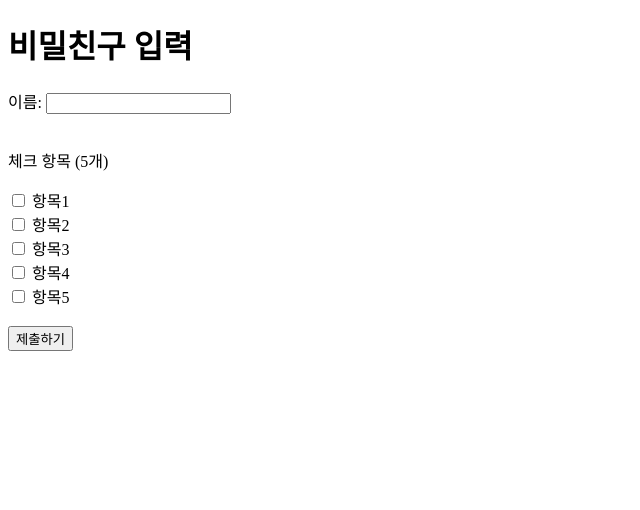
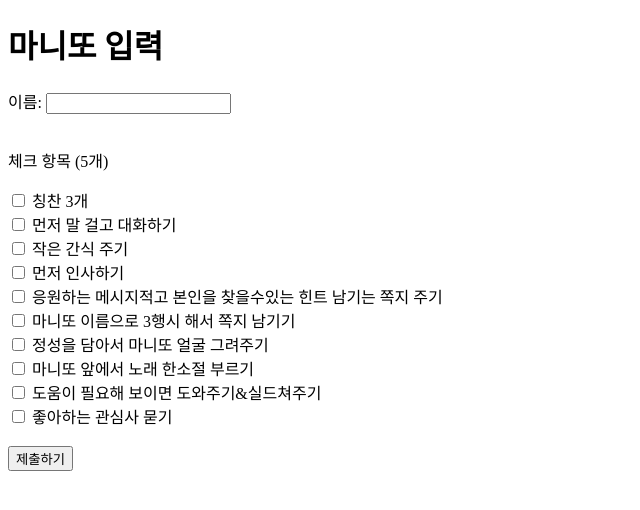
Before and after one commit to i89624356-web/secret-friend, a Flask app: page / in a window 1280 px wide. Shown: the top 510 px of the page, without its empty margins (0-640 px from the left). Run offline with Flask 3, Linux system fonts and the light colour scheme.

Commit message:
update files

```diff
--- a/templates/index.html
+++ b/templates/index.html
@@ -3,11 +3,11 @@
 
 <head>
     <meta charset="UTF-8">
-    <title>비밀친구 정보 입력</title>
+    <title>마니또 정보 입력</title>
 </head>
 
 <body>
-    <h1>비밀친구 입력</h1>
+    <h1>마니또 입력</h1>
 
     <form action="/result" method="POST">
         <label>이름:</label>
@@ -15,11 +15,17 @@
         <br><br>
 
         <p>체크 항목 (5개)</p>
-        <label><input type="checkbox" name="checks" value="항목1"> 항목1</label><br>
-        <label><input type="checkbox" name="checks" value="항목2"> 항목2</label><br>
-        <label><input type="checkbox" name="checks" value="항목3"> 항목3</label><br>
-        <label><input type="checkbox" name="checks" value="항목4"> 항목4</label><br>
-        <label><input type="checkbox" name="checks" value="항목5"> 항목5</label><br>
+        <label><input type="checkbox" name="checks" value="칭찬 3개"> 칭찬 3개</label><br>
+        <label><input type="checkbox" name="checks" value="먼저 말 걸고 대화하기"> 먼저 말 걸고 대화하기</label><br>
+        <label><input type="checkbox" name="checks" value="작은 간식 주기"> 작은 간식 주기</label><br>
+        <label><input type="checkbox" name="checks" value="먼저 인사하기"> 먼저 인사하기</label><br>
+        <label><input type="checkbox" name="checks" value="응원하는 메시지적고 본인을 찾을수있는 힌트 남기는 쪽지 주기"> 응원하는 메시지적고 본인을 찾을수있는 힌트
+            남기는 쪽지 주기</label><br>
+        <label><input type="checkbox" name="checks" value="마니또 이름으로 3행시 해서 쪽지 남기기"> 마니또 이름으로 3행시 해서 쪽지 남기기</label><br>
+        <label><input type="checkbox" name="checks" value="정성을 담아서 마니또 얼굴 그려주기"> 정성을 담아서 마니또 얼굴 그려주기</label><br>
+        <label><input type="checkbox" name="checks" value="마니또 앞에서 노래 한소절 부르기"> 마니또 앞에서 노래 한소절 부르기</label><br>
+        <label><input type="checkbox" name="checks" value="도움이 필요해 보이면 도와주기&실드쳐주기"> 도움이 필요해 보이면 도와주기&실드쳐주기</label><br>
+        <label><input type="checkbox" name="checks" value="좋아하는 관심사 묻기"> 좋아하는 관심사 묻기</label><br>
 
         <br>
         <button type="submit">제출하기</button>
```
